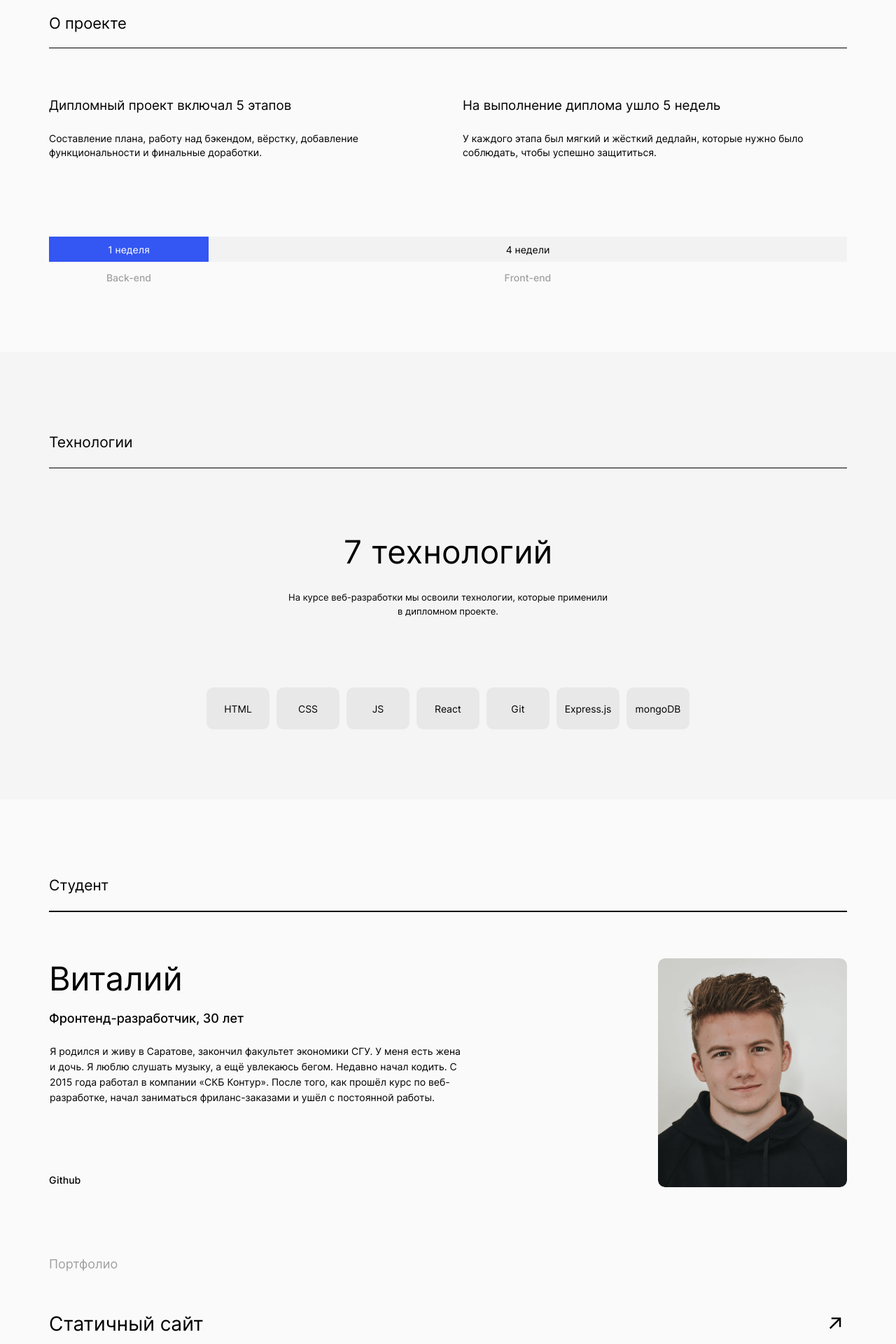
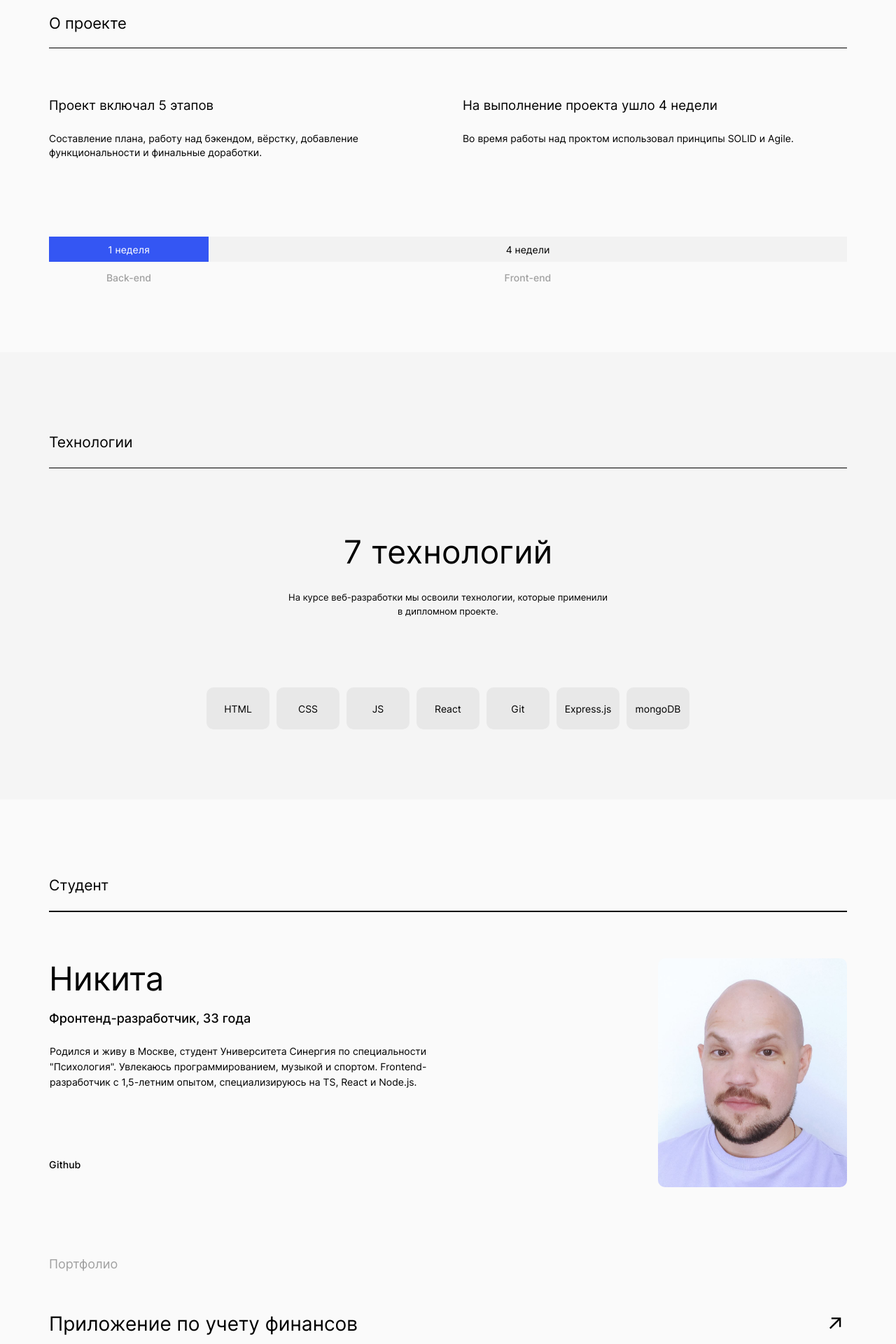
Before and after one commit to Moscow89er/movies-explorer-frontend, a React (Create React App) app: page / in a window 1280 px wide. Shown: the part 740-2660 px from the top of the page at 70% size. Built offline with nearby package versions, Linux system fonts and the light colour scheme.

Commit message:
внес последние правки в проект

```diff
--- a/src/components/AboutMe/AboutMe.css
+++ b/src/components/AboutMe/AboutMe.css
@@ -83,6 +83,7 @@
     height: 327px;
     border-radius: 10px;
     border: none;
+    object-fit: cover;
 }
 
 @media (max-width: 920px) {
--- a/src/components/AboutMe/AboutMe.js
+++ b/src/components/AboutMe/AboutMe.js
@@ -6,12 +6,11 @@ function AboutMe () {
             <h2 className="about-me__title">Студент</h2>
             <div className="about-me__container">
                 <div className="about-me__text">
-                    <h3 className="about-me__name">Виталий</h3>
-                    <p className="about-me__profession">Фронтенд-разработчик, 30 лет</p>
-                    <p className="about-me__info">Я родился и живу в Саратове, закончил факультет экономики СГУ.
-                        У меня есть жена и дочь. Я люблю слушать музыку, а ещё увлекаюсь бегом. Недавно начал кодить.
-                        С 2015 года работал в компании «СКБ Контур». После того, как прошёл курс по веб-разработке,
-                        начал заниматься фриланс-заказами и ушёл с постоянной работы.
+                    <h3 className="about-me__name">Никита</h3>
+                    <p className="about-me__profession">Фронтенд-разработчик, 33 года</p>
+                    <p className="about-me__info">Родился и живу в Москве, студент Университета Синергия по специальности "Психология".
+                        Увлекаюсь программированием, музыкой и спортом. Frontend-разработчик с 1,5-летним опытом,
+                        специализируюсь на TS, React и Node.js.
                     </p>
                     <a
                         className="about-me__link"
--- a/src/components/AboutProjects/AboutProject.js
+++ b/src/components/AboutProjects/AboutProject.js
@@ -3,13 +3,12 @@ function AboutProject () {
         <section className="about-projects">
             <h2 className="about-projects__title">О проекте</h2>
             <div className="about-projects__container">
-                <h3 className="about-projects__subtitle">Дипломный проект включал 5 этапов</h3>
-                <h3 className="about-projects__subtitle">На выполнение диплома ушло 5 недель</h3>
+                <h3 className="about-projects__subtitle">Проект включал 5 этапов</h3>
+                <h3 className="about-projects__subtitle">На выполнение проекта ушло 4 недели</h3>
                 <p className="about-projects__info">Составление плана, работу над бэкендом, вёрстку,
                     добавление функциональности и финальные доработки.
                 </p>
-                <p className="about-projects__info">У каждого этапа был мягкий и жёсткий дедлайн,
-                    которые нужно было соблюдать, чтобы успешно защититься.
+                <p className="about-projects__info">Во время работы над проктом использовал принципы SOLID и Agile.
                 </p>
             </div>
             <div className="about-projects__container">
--- a/src/components/Footer/Footer.css
+++ b/src/components/Footer/Footer.css
@@ -61,10 +61,6 @@
     color: rgba(0, 0, 0, 0.4);
 }
 
-.footer__link:first-of-type {
-    margin-right: 20px;
-}
-
 @media (max-width: 920px) {
     .footer {
         background: #FAFAFA;
--- a/src/components/Footer/Footer.js
+++ b/src/components/Footer/Footer.js
@@ -5,11 +5,10 @@ function Footer () {
 
     return (
         <footer className="footer">
-            <h2 className="footer__title" style={location.pathname === "/saved-movies" ? { margin: '80px auto 0 auto' } : {}}>Учебный проект Яндекс.Практикум х BeatFilm.</h2>
+            <h2 className="footer__title" style={location.pathname === "/saved-movies" ? { margin: '80px auto 0 auto' } : {}}>Никита Хубаев х BeatFilm.</h2>
             <div className="footer__container">
                 <p className="footer__year">© 2023</p>
                 <div className="footer__links">
-                    <a className="footer__link" href="https://practicum.yandex.ru/" target="_blank" rel="noopener noreferrer">Яндекс.Практикум</a>
                     <a className="footer__link" href="https://github.com/Moscow89er/" target="_blank" rel="noopener noreferrer">Github</a>
                 </div>
             </div>
--- a/src/components/Portfolio/Portfolio.js
+++ b/src/components/Portfolio/Portfolio.js
@@ -6,11 +6,11 @@ function Portfolio () {
                 <li className="portfolio__container">
                     <a
                         className="portfolio__link"
-                        href="https://github.com/Moscow89er/how-to-learn/"
+                        href="https://moscow89er.github.io/budget-tracking-react/"
                         target="_blank"
                         rel="noopener noreferrer"
                     >
-                        <h3 className="portfolio__subtitle">Статичный сайт</h3>
+                        <h3 className="portfolio__subtitle">Приложение по учету финансов</h3>
                         <div className="portfolio__image" />
                     </a>
                 </li>
--- a/src/components/Promo/Promo.js
+++ b/src/components/Promo/Promo.js
@@ -17,7 +17,7 @@ function Promo () {
             <div className="promo__container">
                 <div className="promo__elements">
                     <div className="promo__text">
-                        <h2 className="promo__title">Учебный проект студента факультета Веб-разработки.</h2>
+                        <h2 className="promo__title">Проект Хубаева Никиты, совместно с Beat Films. React / Node.js</h2>
                         <p className="promo__subtitle">Листайте ниже, чтобы узнать больше про этот проект и его создателя.</p>
                     </div>
                     <button className="promo__button" onClick={handleScrollToNextomponent}>Узнать больше</button>
```
Also changed, not shown: src/images/about-me_photo.png, 1 other file (tests, documents, lock files or other folders).
